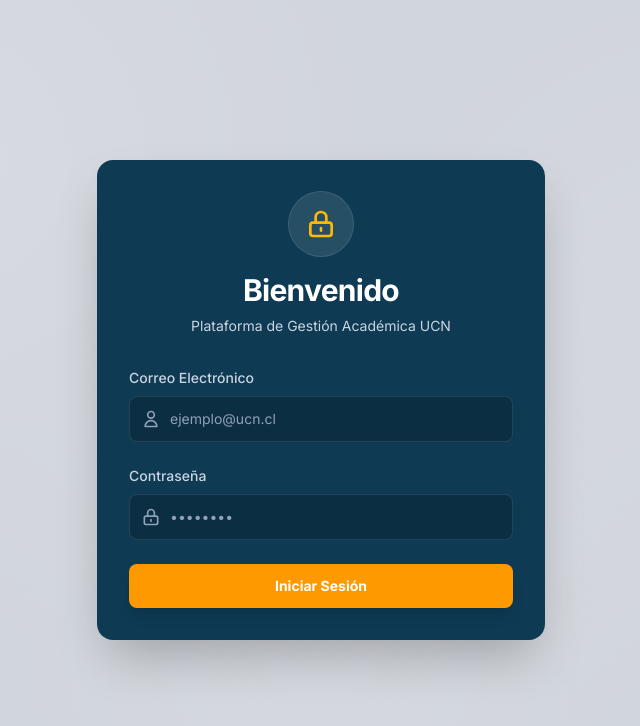
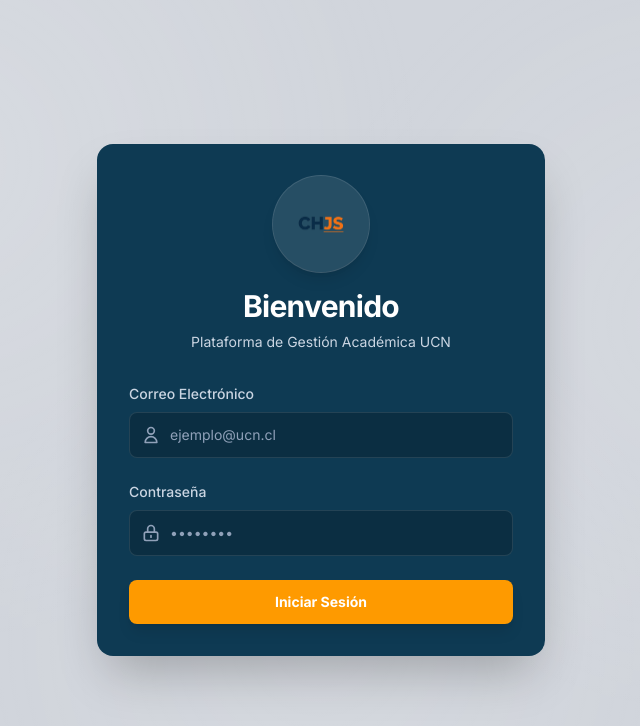
Before and after one commit to bryyvvvn/ProyectoSoftware, a React (Vite) app in the folder App/: page /login in a window 1280 px wide. Shown: the top 726 px of the page, without its empty margins (319-959 px from the left). Built offline with nearby package versions, Linux system fonts and the light colour scheme; no server answers.

Commit message:
login con logo

```diff
--- a/App/src/pages/Login/Login.tsx
+++ b/App/src/pages/Login/Login.tsx
@@ -1,4 +1,5 @@
 import React, { useState, ChangeEvent, FormEvent } from "react";
+import logoImg from './logo.png';
 
 interface LoginFormData {
     username: string;
@@ -58,12 +59,19 @@
 
                 {/* Encabezado */}
                 <div className="mb-8 text-center">
-          <div className="mx-auto mb-4 flex h-16 w-16 items-center justify-center rounded-full bg-white/10 ring-1 ring-white/20">
-            {/* Icono */}
-            <svg xmlns="http://www.w3.org/2000/svg" className="h-8 w-8 text-amber-400" fill="none" viewBox="0 0 24 24" stroke="currentColor">
-              <path strokeLinecap="round" strokeLinejoin="round" strokeWidth={2} d="M12 15v2m-6 4h12a2 2 0 002-2v-6a2 2 0 00-2-2H6a2 2 0 00-2 2v6a2 2 0 002 2zm10-10V7a4 4 0 00-8 0v4h8z" />
-            </svg>
+
+                    {/* --- AQUÍ ESTÁ EL LOGO CON EL CÍRCULO DE CONTRASTE --- */}
+                    {/* Usamos 'bg-white/10' para crear ese contraste sutil pero efectivo sobre el azul */}
+                    {/* Aumenté el tamaño a 'h-24 w-24' (aprox 96px) para que el logo destaque más */}
+                    <div className="mx-auto mb-4 flex h-24 w-24 items-center justify-center rounded-full bg-white/10 ring-1 ring-white/20 p-4 shadow-lg">
+                        <img
+                            src={logoImg}
+                            alt="Logo Institucional"
+                            className="h-full w-full object-contain"
+                        />
                     </div>
+                    {/* ----------------------------------------------------- */}
+
                     <h2 className="text-3xl font-bold tracking-tight text-white">Bienvenido</h2>
                     <p className="mt-2 text-sm text-slate-300">Plataforma de Gestión Académica UCN</p>
                 </div>
@@ -82,7 +90,7 @@
                                 type="email"
                                 name="username"
                                 required
-                // Inputs con fondo oscuro semi-transparente para que se vean bien sobre el azul
+                                // Inputs con fondo oscuro semi-transparente
                                 className="block w-full rounded-lg border border-white/10 bg-black/20 py-3 pl-10 pr-3 text-white placeholder-slate-400 focus:border-amber-500 focus:ring-1 focus:ring-amber-500 sm:text-sm transition-colors"
                                 placeholder="ejemplo@ucn.cl"
                                 value={form.username}
```
Also changed, not shown: App/src/pages/Login/logo.png (added). Lines whose indentation alone changed are shown as unchanged.
